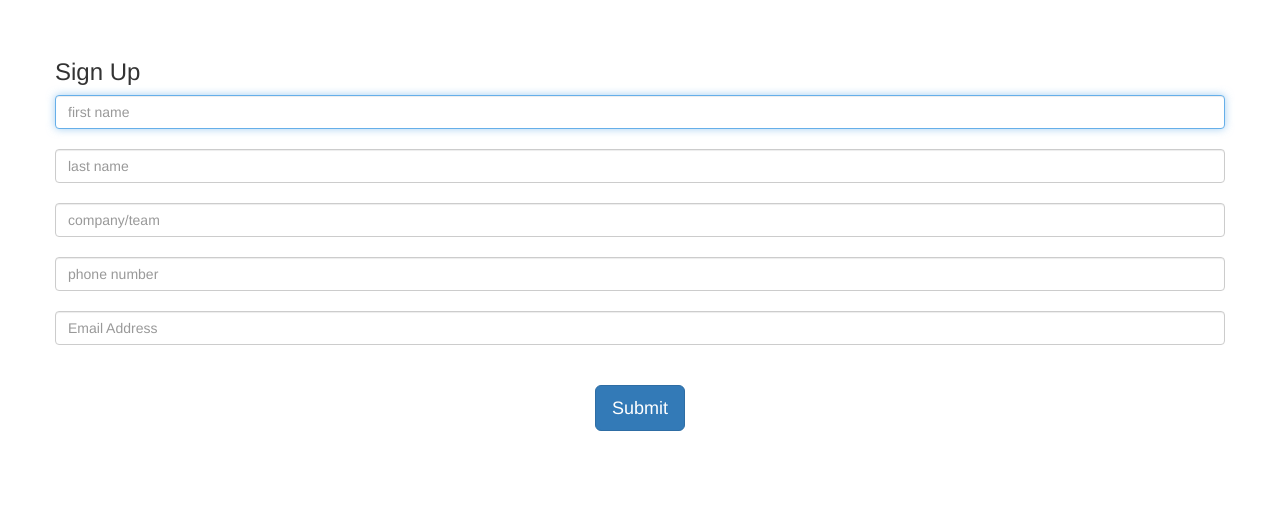
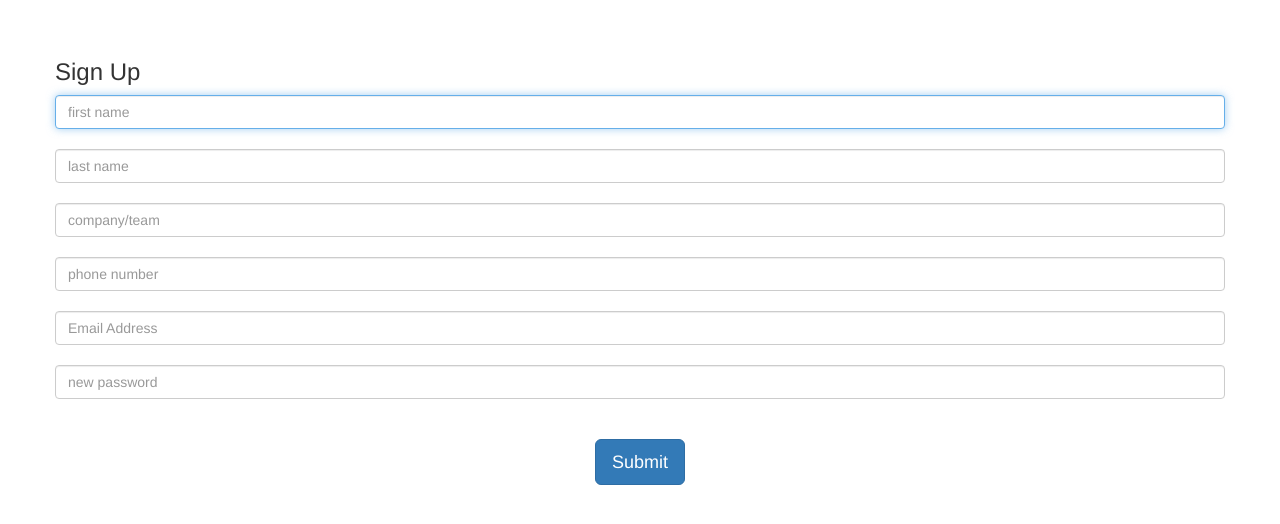
Before and after one commit to jhonatancruz/nvpApps, a Flask app: template socialNvp/templates/SignUp.html in a window 1280 px wide. Shown: the part 96-620 px from the top of the page. Run offline with Flask 2, Linux system fonts and the light colour scheme; the template is opened without the code that fills it, so the values that code supplies are empty; some libraries are stand-ins or nearby versions.

Commit message:
now includes an option to add a password

```diff
--- a/socialNvp/templates/SignUp.html
+++ b/socialNvp/templates/SignUp.html
@@ -61,6 +61,8 @@
                         <br>
                         <input class="form-control" placeholder="Email Address" type="name" name="email">
                         <br>
+                        <input class="form-control" placeholder="new password" type="password" name="password">
+                        <br>
                         <br>
                         <center><button class="btn btn-lg btn-primary" type="submit">Submit</button></center>
                       </div>
```
